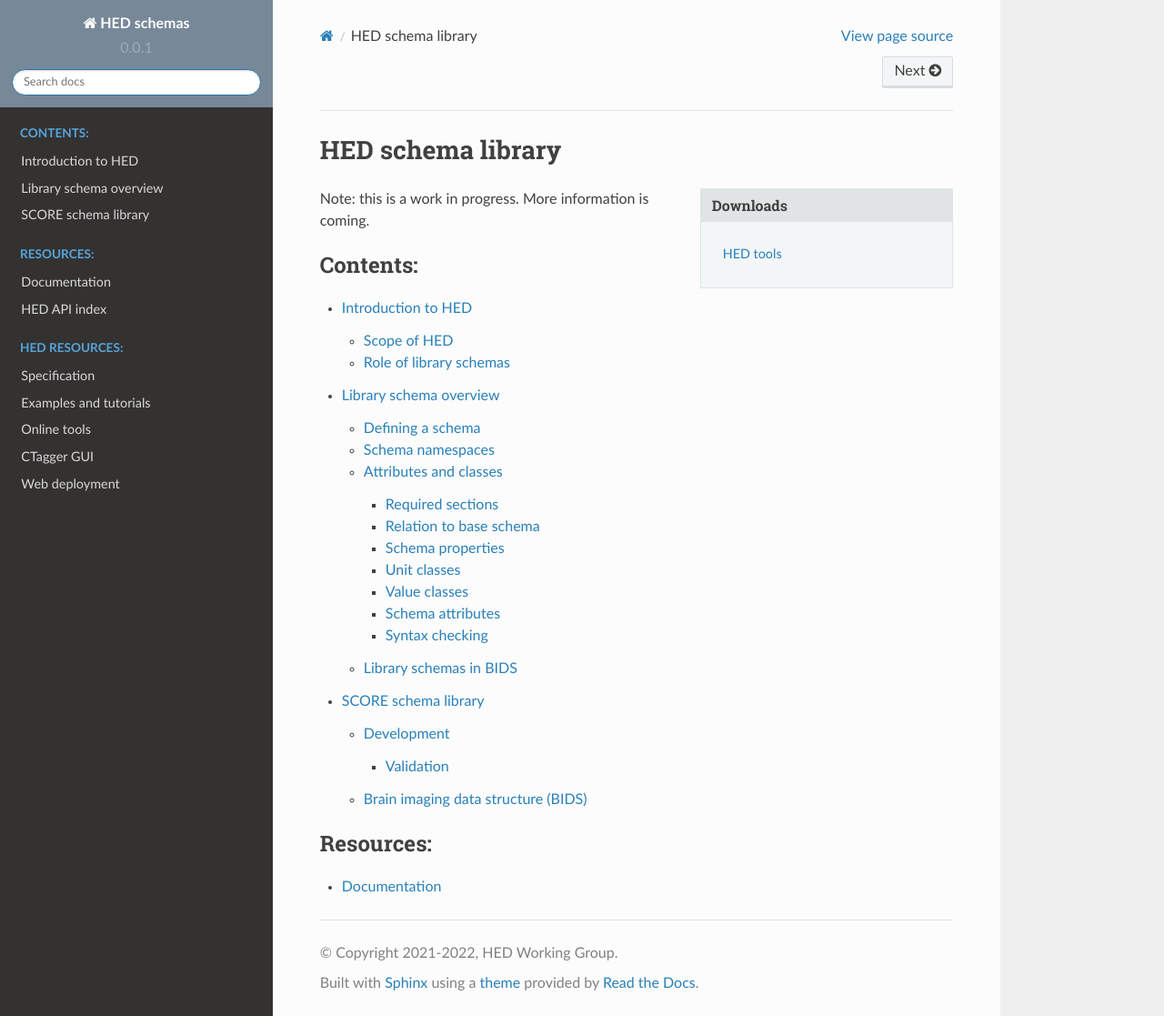
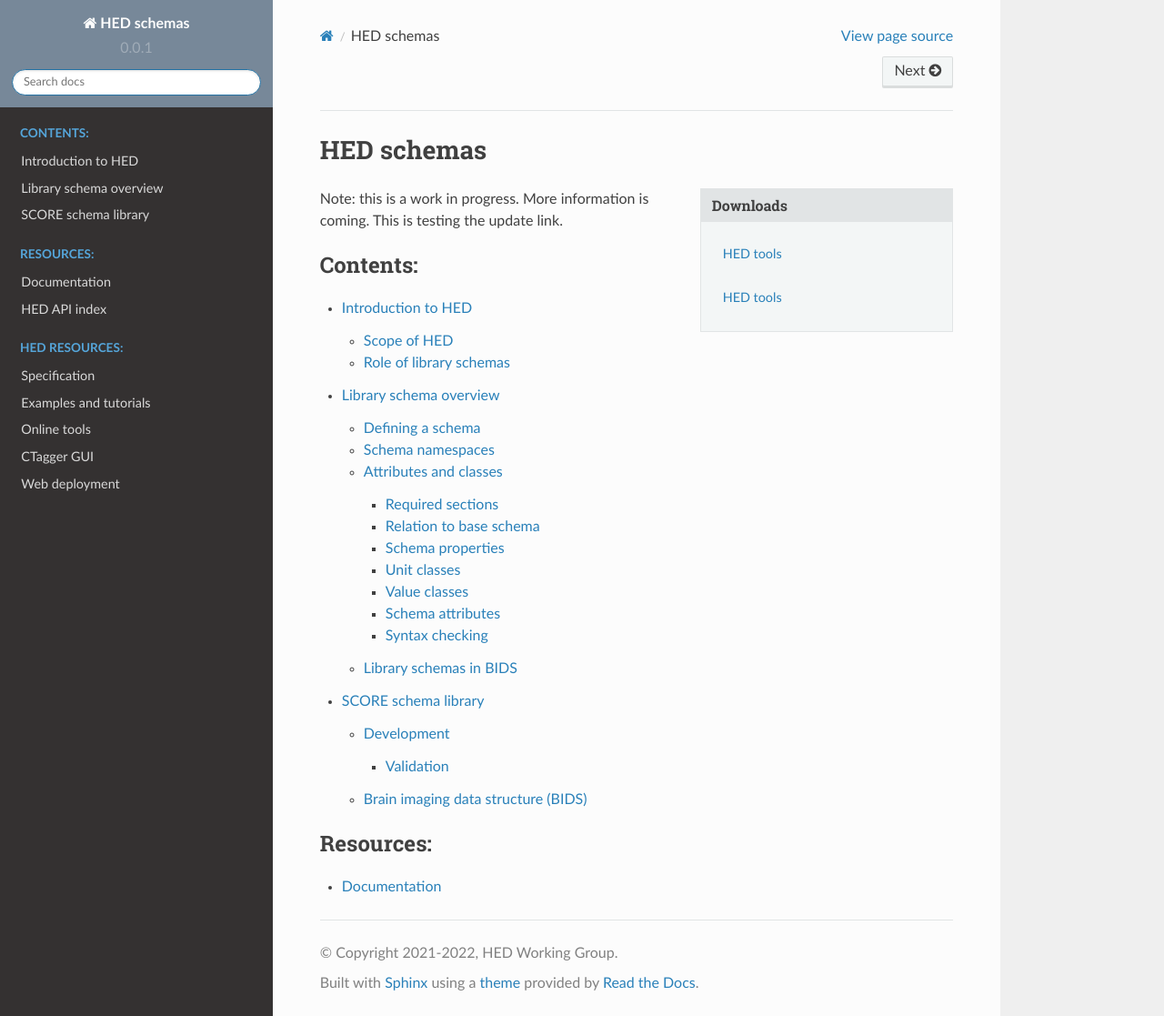
Before and after one commit to hed-standard/hed-schemas, a Sphinx documentation site: the page built from docs/source/index.rst, in a window 1280 px wide and 1117 px high. Shown: the whole window at 91% size. Built offline with Sphinx 7.4.7 and the Read the Docs theme 2.0.0, drawn with Linux system fonts in a browser that asks for light colours.

Commit message:
Updated the web links

```diff
--- a/docs/source/index.rst
+++ b/docs/source/index.rst
@@ -1,4 +1,4 @@
-HED schema library
+HED schemas
 ===================
 
 
@@ -6,7 +6,9 @@
 
    `HED tools <https://hed-schema-library.readthedocs.io/_/downloads/en/latest/pdf/>`_
 
-Note:  this is a work in progress. More information is coming.
+   `HED tools <https://hed-schemas.readthedocs.io/_/downloads/en/latest/pdf/>`_
+
+Note:  this is a work in progress. More information is coming. This is testing the update link.
 
 .. toctree::
    :maxdepth: 4
```
Also changed, not shown: README.md (+28 -17 lines).
